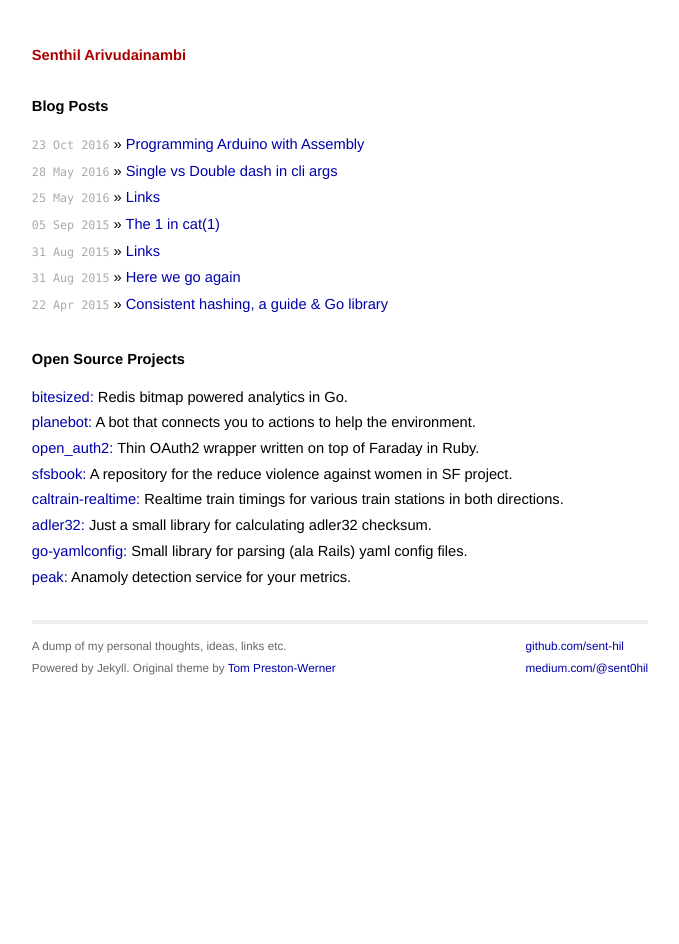
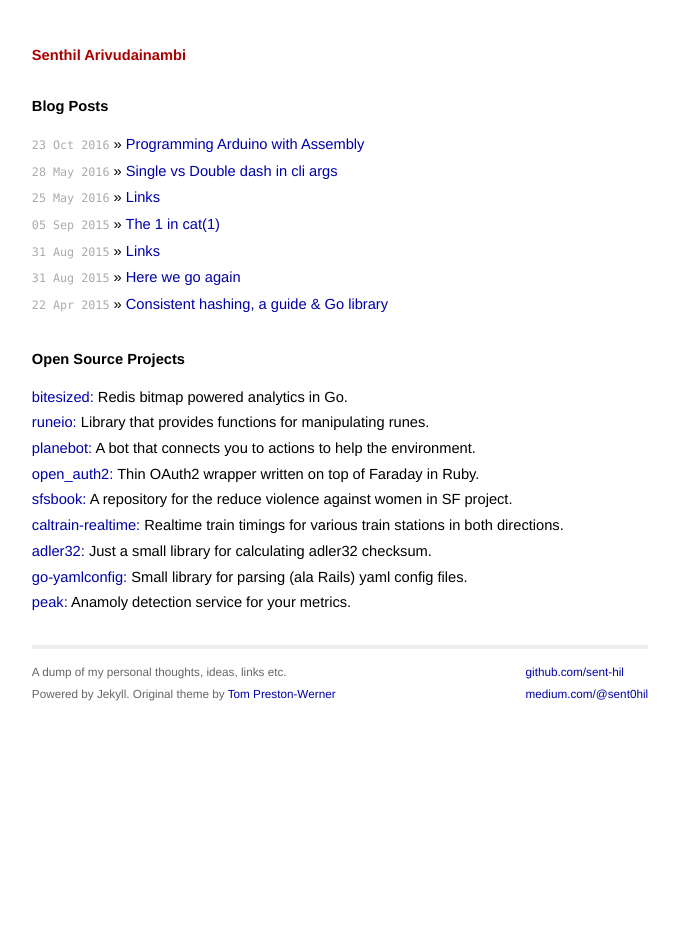
Before and after one commit to sent-hil/sent-hil.github.io, a Jekyll site: the page built from index.html, in a window 1280 px wide. Shown: the whole page, without its empty margins (300-979 px from the left). Built offline with Jekyll 4.4.1, drawn with Linux system fonts in a browser that asks for light colours.

Commit message:
add github.com/sent-hil/runeio

```diff
--- a/index.html
+++ b/index.html
@@ -13,7 +13,8 @@ title: Senthil Arivudainambi
 
   <h1>Open Source Projects</h1>
   <ul class="posts">
-    <li><a href="http://github.com/sent-hil/bitesized/">bitesized:</a> Redis bitmap powered analytics in Go.</li>
+    <li><a href="https://github.com/sent-hil/bitesized/">bitesized:</a> Redis bitmap powered analytics in Go.</li>
+    <li><a href="https://github.com/sent-hil/runeio">runeio:</a> Library that provides functions for manipulating runes.</li>
     <li><a href="https://github.com/sfbrigade/planetbot">planebot:</a> A bot that connects you to actions to help the environment.</li>
     <li><a href="https://github.com/sent-hil/open_auth2">open_auth2:</a> Thin OAuth2 wrapper written on top of Faraday in Ruby.</li>
     <li><a href="https://github.com/sfbrigade/sfsbook">sfsbook:</a> A repository for the reduce violence against women in SF project.</li>
```
